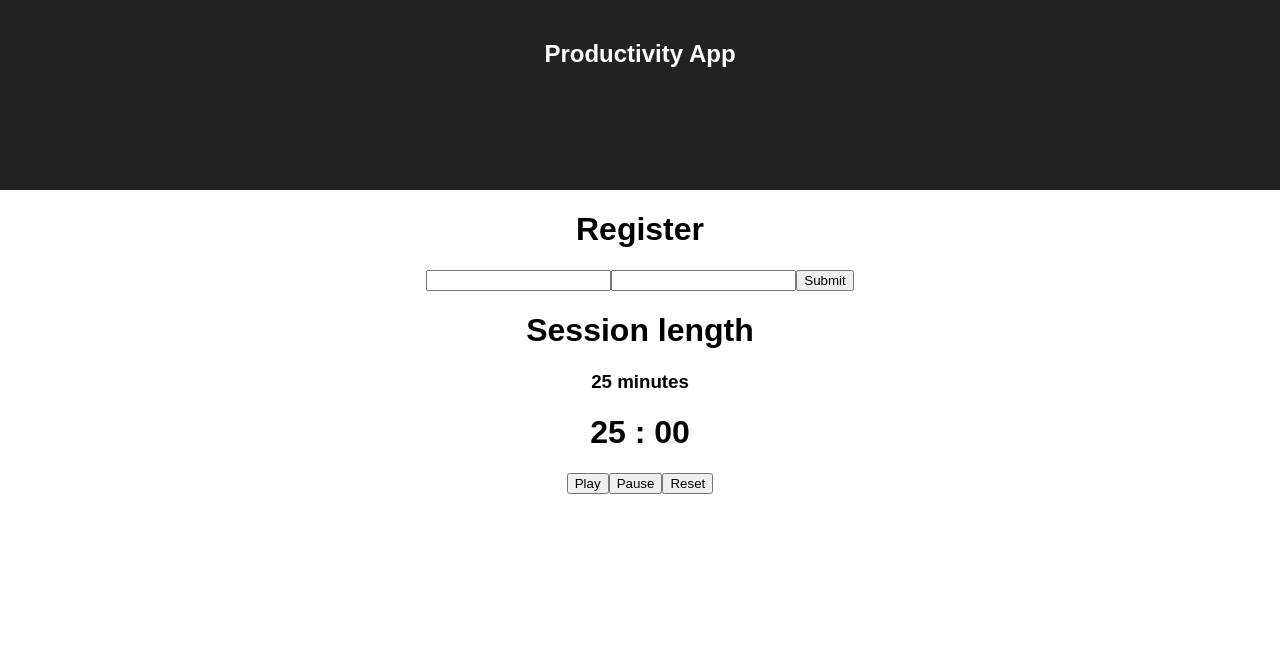
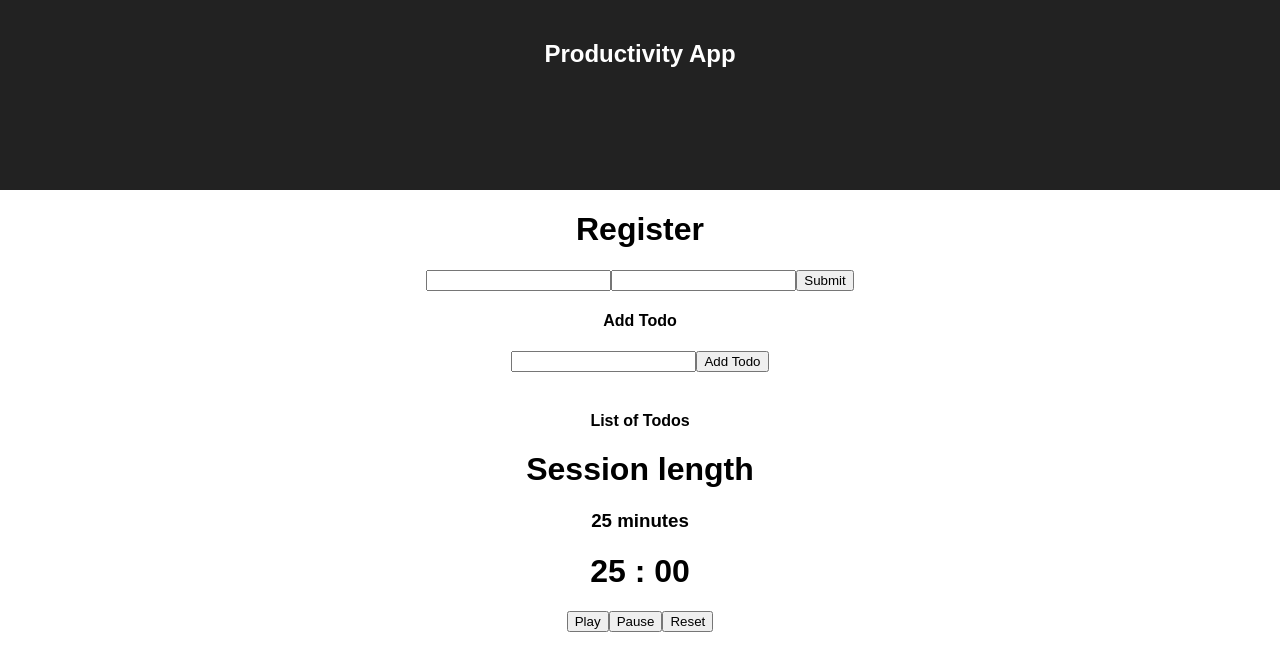
Before and after one commit to Mavetane/August-Test, a React (Create React App) app in the folder productivity-app/: page / in a window 1280 px wide. Shown: the top 670 px of the page. Built offline with nearby package versions, Linux system fonts and the light colour scheme.

Commit message:
todo pushing to redux store

```diff
--- a/productivity-app/src/App.js
+++ b/productivity-app/src/App.js
@@ -14,7 +14,7 @@ class App extends Component {
           <h2>Productivity App</h2>
         </div>
         <Register />
-        {/* <Todo /> */}
+        <Todo />
         <Timer />
 
       </div>
--- a/productivity-app/src/containers/Todo.jsx
+++ b/productivity-app/src/containers/Todo.jsx
@@ -1,33 +1,37 @@
 import React from 'react';
 import { useState } from 'react';
+import { useSelector, useDispatch } from 'react-redux';
+import { ADD_TODO } from '../redux/actions/actionTypes';
 
-
+/**
+ *
+ */
 const Todo = () => {
-  const [list, setList] = useState({ todo: "", status: false })
-
-
-  const onSubmit = (e) => {
+  const [listOfTodos, setTodo] = useState({ todo: "", status: false })
+  const dispatch = useDispatch();
+  const todos = useSelector(state => state.todos);
+  const onSubmit = e => {
     e.preventDefault();
-    console.log("formInfo", list)
-
+    console.log("todo", listOfTodos)
   }
-
-  const handleChange = (e) => {
-    setList({
-      ...list, [e.target.name]: e.target.value
+  const handleChange = e => {
+    setTodo({
+      ...listOfTodos, [e.target.name]: e.target.value
     })
-
+  }
   return (
     <div>
-        <h3>Register</h3>
-        <form onSubmit={(e) => onSubmit(e)}>
-          <input type="text" value={list.todo} onChange={handleChange} name="todo" />
-          <input type="check" value={list.status} onChange={handleChange} name="status" />
-          <button>Submit</button>
+      <h4>Add Todo</h4>
+      <form onSubmit={(e) => { onSubmit(e) }}>
+        <input type="text" value={listOfTodos.todo} onChange={handleChange} name="todo" />
+        <button onClick={() => dispatch({ type: ADD_TODO, payload: listOfTodos })}>Add Todo</button>
       </form>
+      <br />
+      <h4>List of Todos</h4>
+      {/* <label>{todos}</label> */}
     </div>
   )
 }
-}
+
 
 export default Todo;
--- a/productivity-app/src/redux/actions/actionTypes.js
+++ b/productivity-app/src/redux/actions/actionTypes.js
@@ -1 +1,2 @@
-export const ADD_USER = "ADD_USER"
+export const ADD_USER = "ADD_USER";
+export const ADD_TODO = "ADD_TODO";
--- a/productivity-app/src/redux/reducers/rootReducer.js
+++ b/productivity-app/src/redux/reducers/rootReducer.js
@@ -1,7 +1,8 @@
-const { ADD_USER } = require("../actions/actionTypes")
+const { ADD_USER, ADD_TODO } = require("../actions/actionTypes")
 
 const initialState = {
-  users: []
+  users: [],
+  todos: []
 }
 
 
@@ -12,6 +13,10 @@ const rootReducer = (state = initialState, action) => {
       console.log("state", newState)
       return newState
     }
+    case ADD_TODO: {
+      const newTodo = { todos: [...state.todos, action.payload] }
+      return newTodo;
+    }
     default: {
       return state
     }
```
Lines whose indentation alone changed are shown as unchanged.
